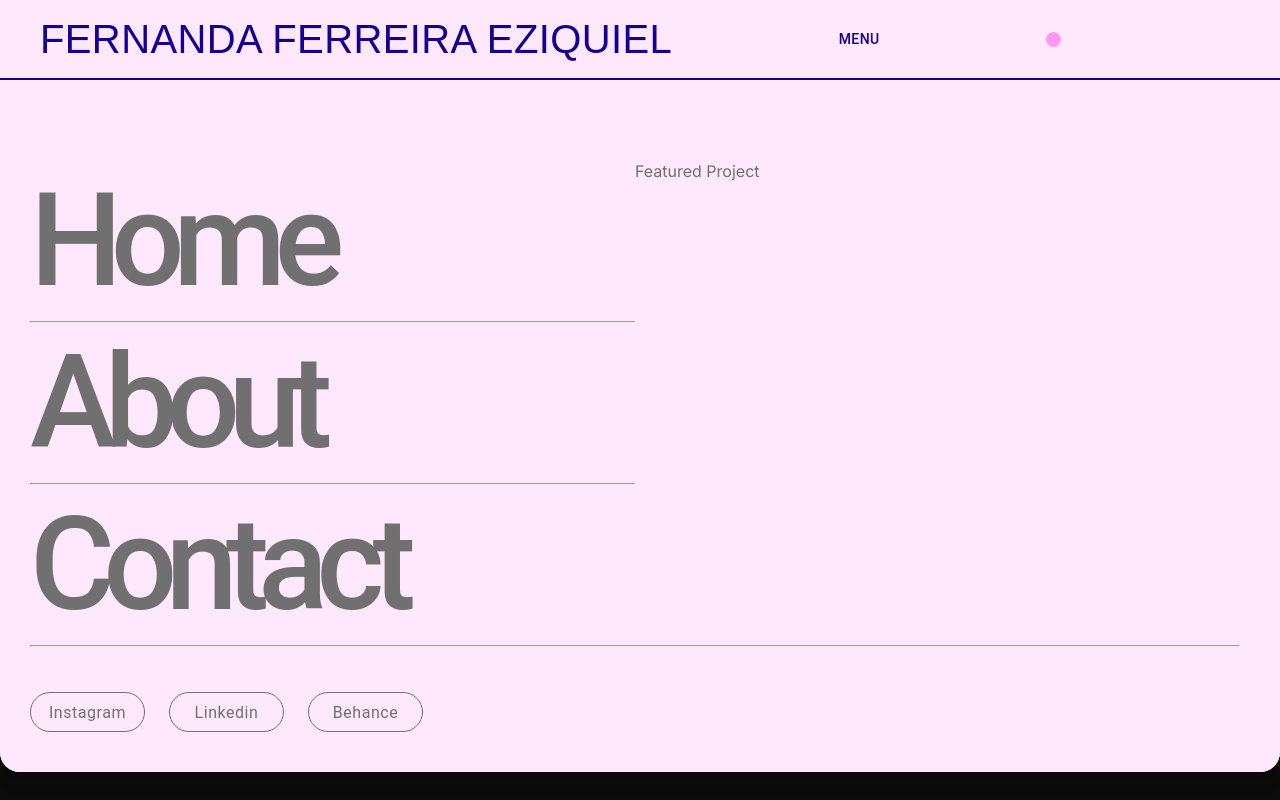
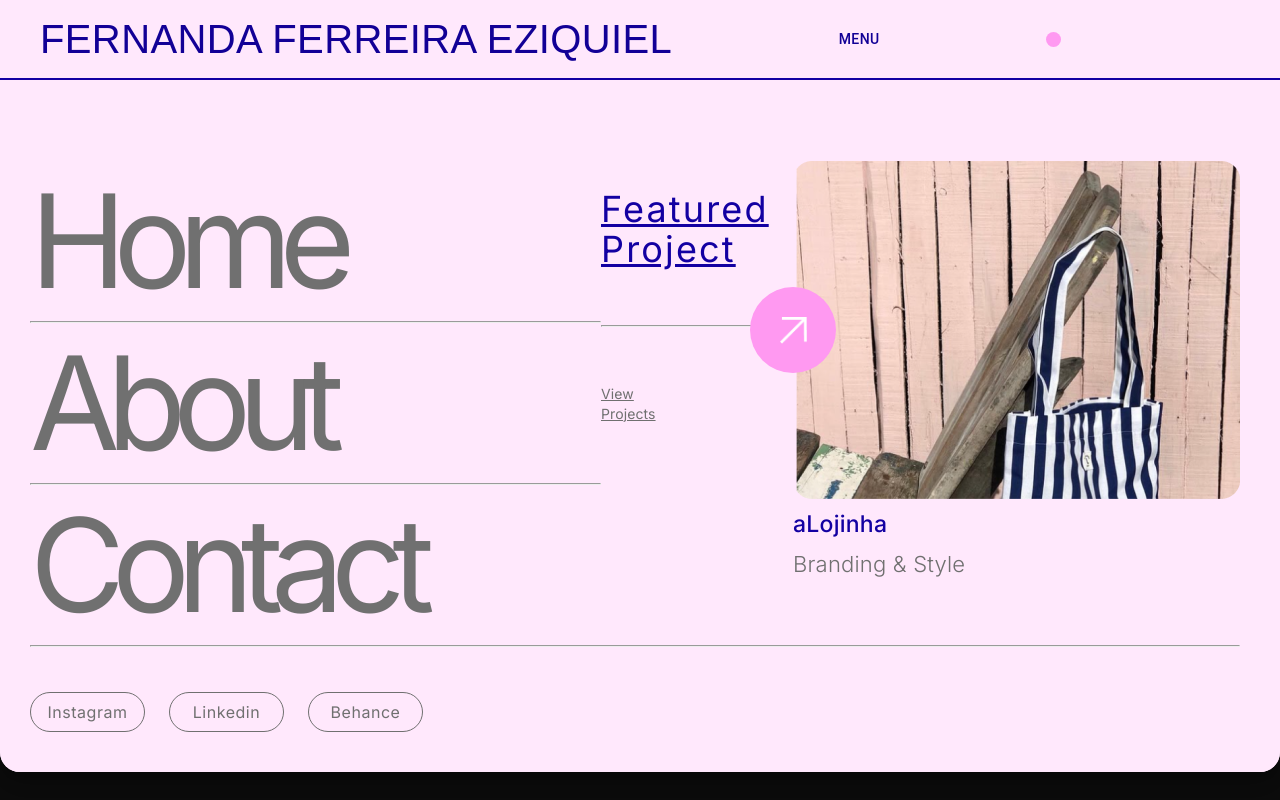
Before and after one commit to carollyb/portfolio-f, a Next.js app: page / in a window 1280 px wide. Both pictures are taken after a click on the button "MENU". Built offline with nearby package versions, Linux system fonts and the light colour scheme; a web font is replaced by a local one.

Commit message:
feat: featured project section - dropdown

```diff
--- a/src/frontend/layouts/DefaultLayout/DefaultLayout.tsx
+++ b/src/frontend/layouts/DefaultLayout/DefaultLayout.tsx
@@ -2,7 +2,7 @@ import { GlobalStyles } from '@mui/material';
 import { Inter, Karantina } from 'next/font/google';
 
 export const inter = Inter({
-  weight: ['400', '500'],
+  weight: ['300', '400', '500'],
   style: ['normal'],
   subsets: ['latin'],
   display: 'swap',
--- a/src/frontend/modules/dropdown/ui/Dropdown/Dropdown.tsx
+++ b/src/frontend/modules/dropdown/ui/Dropdown/Dropdown.tsx
@@ -1,14 +1,24 @@
-import { Box, Link, Stack, Typography } from '@mui/material';
+import { Avatar, Box, Link, Stack, Typography } from '@mui/material';
 import useDropdown from '../../hooks/useDropdown';
 import { Pill } from '@/frontend/modules/pill/ui/Pill';
 import {
+  AvatarSx,
   BoxSx,
   DropdownSx,
+  FeaturedProjectBoxSx,
+  FeaturedProjectSectionSx,
+  FeaturedProjectTextSx,
+  ImageCaptionSx,
   LinksSx,
   PageLinksSx,
+  ProjectDescriptionSx,
+  ProjectImageAndLinksBoxSx,
   SocialLinksSx,
   TextLinksSx,
+  ViewProjectsBoxSx,
+  ViewProjectsTextSx,
 } from './styles';
+import Image from 'next/image';
 
 const menuItems = [
   {
@@ -44,7 +54,7 @@ export const Dropdown = () => {
   const { toggleDrawer } = useDropdown();
 
   return (
-    <Box
+    <Stack
       sx={DropdownSx}
       role='presentation'
       onClick={() => toggleDrawer(false)}
@@ -63,7 +73,34 @@ export const Dropdown = () => {
             </>
           ))}
         </Stack>
-        <Box>Featured Project</Box>
+        <Box sx={FeaturedProjectBoxSx}>
+          <Stack sx={FeaturedProjectSectionSx}>
+            <Typography sx={FeaturedProjectTextSx}>Featured Project</Typography>
+            <hr />
+            <Box sx={ViewProjectsBoxSx}>
+              <Typography variant='subtitle2' sx={ViewProjectsTextSx}>
+                View Projects
+              </Typography>
+            </Box>
+          </Stack>
+          <Box sx={ProjectImageAndLinksBoxSx}>
+            <Image
+              src='/alojinha.png'
+              alt='alojinha'
+              width={447}
+              height={338}
+              style={{ display: 'block' }}
+            />
+            <Avatar sx={AvatarSx}>
+              <Image src='/arrow.png' alt='arrow' width={27} height={27} />
+            </Avatar>
+            <Typography sx={ImageCaptionSx} variant='body2'>
+              aLojinha
+            </Typography>
+
+            <Typography sx={ProjectDescriptionSx}>Branding & Style</Typography>
+          </Box>
+        </Box>
       </Box>
       <hr />
       <Box sx={SocialLinksSx}>
@@ -71,6 +108,6 @@ export const Dropdown = () => {
           <Pill key={index} link={item.link} title={item.title} />
         ))}
       </Box>
-    </Box>
+    </Stack>
   );
 };
--- a/src/frontend/modules/dropdown/ui/Dropdown/styles.ts
+++ b/src/frontend/modules/dropdown/ui/Dropdown/styles.ts
@@ -13,6 +13,7 @@ export const DropdownSx: SxProps = {
 export const BoxSx: SxProps = {
   display: 'flex',
   flexDirection: 'row',
+  justifyContent: 'space-between',
 };
 
 export const PageLinksSx: SxProps = {
@@ -26,6 +27,7 @@ export const LinksSx: SxProps = {
 export const TextLinksSx: SxProps = {
   color: 'text.primary',
   lineHeight: '160px',
+  fontWeight: 400,
 };
 
 export const SocialLinksSx: SxProps = {
@@ -34,3 +36,69 @@ export const SocialLinksSx: SxProps = {
   marginTop: '45px',
   gap: '24px',
 };
+
+export const FeaturedProjectBoxSx: SxProps = {
+  display: 'flex',
+  flexDirection: 'row',
+};
+
+export const FeaturedProjectSectionSx: SxProps = {
+  width: '192px',
+  height: '291px',
+  display: 'flex',
+  flexDirection: 'column',
+  justifyContent: 'space-around',
+};
+
+export const FeaturedProjectTextSx: SxProps = {
+  fontSize: '36px',
+  lineHeight: '40px',
+  color: '#1300A2',
+  textDecoration: 'underline',
+  letterSpacing: '0.06em',
+  fontWeight: 400,
+};
+
+export const ViewProjectsBoxSx: SxProps = {
+  width: '42px',
+};
+
+export const ViewProjectsTextSx: SxProps = {
+  textDecoration: 'underline',
+};
+
+export const ProjectImageAndLinksBoxSx: SxProps = {
+  position: 'relative',
+  display: 'inline-block',
+  height: '338px',
+};
+
+export const AvatarSx: SxProps = {
+  position: 'absolute',
+  top: '50%',
+  left: '-43px',
+  transform: 'translateY(-50%)',
+  width: '86px',
+  height: '86px',
+  backgroundColor: 'background.default',
+  borderRadius: '43px',
+  display: 'flex',
+  flexDirection: 'row',
+  justifyContent: 'center',
+  alignItems: 'center',
+};
+
+export const ImageCaptionSx: SxProps = {
+  fontSize: '23px',
+  fontWeight: 500,
+  lineHeight: '30px',
+  color: 'primary.contrastText',
+  marginTop: '10px',
+};
+
+export const ProjectDescriptionSx: SxProps = {
+  fontSize: '22px',
+  fontWeight: 300,
+  lineHeight: '30px',
+  marginTop: '10px',
+};
--- a/src/styles/theme.ts
+++ b/src/styles/theme.ts
@@ -1,4 +1,7 @@
-import { karantina } from '@/frontend/layouts/DefaultLayout/DefaultLayout';
+import {
+  karantina,
+  inter,
+} from '@/frontend/layouts/DefaultLayout/DefaultLayout';
 import { createTheme } from '@mui/material';
 
 export const theme = createTheme({
@@ -26,25 +29,29 @@ export const theme = createTheme({
   typography: {
     h1: {
       // desktop - títulos dos projetos
+      fontFamily: `${inter.style.fontFamily}`,
       fontSize: '130px',
       fontWeight: 500,
       lineHeight: '130px',
-      letterSpacing: '-0.09em',
+      letterSpacing: '-0.1em',
     },
     h2: {
       // desktop - ano dos projetos
+      fontFamily: `${inter.style.fontFamily}`,
       fontSize: '48px',
       fontWeight: 500,
       lineHeight: '62px',
     },
     body1: {
       //desktop descrições dos projetos
+      fontFamily: `${inter.style.fontFamily}`,
       fontSize: '40px',
       fontWeight: 500,
       lineHeight: '45px',
     },
     body2: {
       //desktop about - bio
+      fontFamily: `${inter.style.fontFamily}`,
       fontSize: '25px',
       fontWeight: 500,
       lineHeight: '40px',
@@ -57,12 +64,14 @@ export const theme = createTheme({
     },
     subtitle2: {
       //desktop return to projects
+      fontFamily: `${inter.style.fontFamily}`,
       fontSize: '14px',
       fontWeight: 400,
       lineHeight: '20px',
     },
     caption: {
       //social media buttons
+      fontFamily: `${inter.style.fontFamily}`,
       fontSize: '16px',
       fontWeight: 400,
       lineHeight: '20px',
```
Also changed, not shown: public/alojinha.png (added), public/arrow.png (added).
